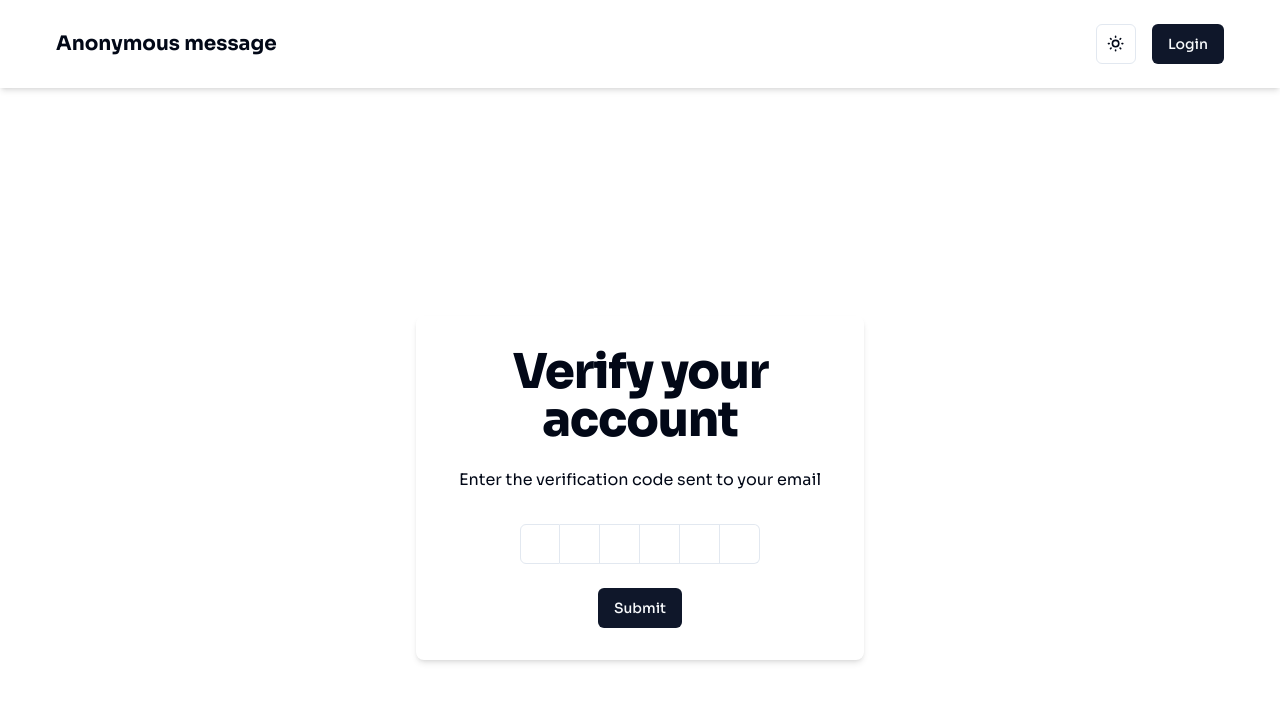
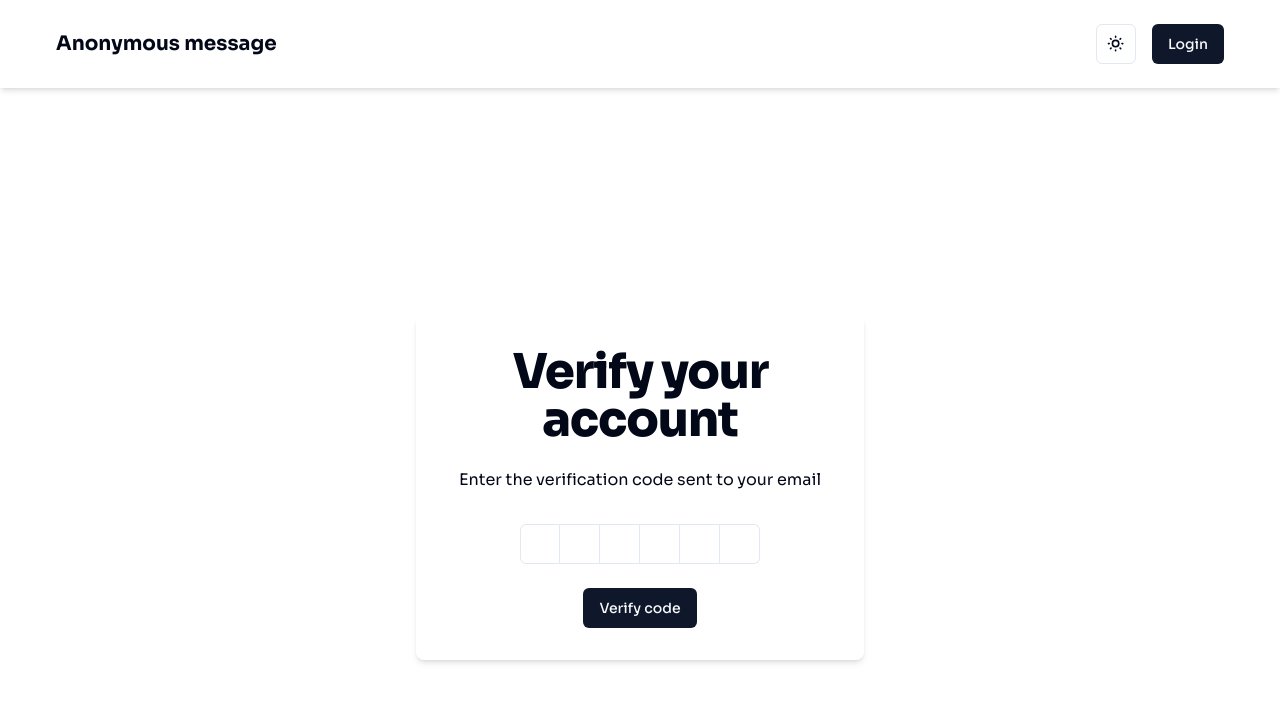
Before and after one commit to rsinghcodes/anonymous-message, a Next.js app: page /verify/1 in a window 1280 px wide. Shown: the top 702 px of the page. Built offline with nearby package versions, Linux system fonts and the light colour scheme; no server answers.

Commit message:
Added button loading state in verify page

```diff
--- a/src/app/(auth)/sign-up/page.tsx
+++ b/src/app/(auth)/sign-up/page.tsx
@@ -68,8 +68,16 @@ export default function Page() {
     setIsSubmitting(true);
     try {
       const response = await axios.post('/api/sign-up', data);
-      toast({ title: 'Success', description: response.data.message });
-      router.replace(`/verify/${username}`);
+      if (response.data.success) {
+        toast({ title: 'Success', description: response.data.message });
+        router.replace(`/verify/${username}`);
+      } else {
+        toast({
+          title: 'Failed',
+          description: response.data.message,
+          variant: 'destructive',
+        });
+      }
     } catch (error) {
       const axiosError = error as AxiosError<ApiResponse>;
       toast({
--- a/src/app/(auth)/verify/[username]/page.tsx
+++ b/src/app/(auth)/verify/[username]/page.tsx
@@ -17,19 +17,23 @@ import { verifySchema } from '@/schemas/verifySchema';
 import { ApiResponse } from '@/types/ApiResponse';
 import { zodResolver } from '@hookform/resolvers/zod';
 import axios, { AxiosError } from 'axios';
+import { Loader2 } from 'lucide-react';
 import { useParams, useRouter } from 'next/navigation';
+import { useState } from 'react';
 import { useForm } from 'react-hook-form';
 import * as z from 'zod';
 
 export default function Page() {
   const { toast } = useToast();
   const params = useParams<{ username: string }>();
+  const [isSubmitting, setIsSubmitting] = useState<boolean>();
   const form = useForm<z.infer<typeof verifySchema>>({
     resolver: zodResolver(verifySchema),
   });
   const router = useRouter();
 
   const onSubmit = async (data: z.infer<typeof verifySchema>) => {
+    setIsSubmitting(true);
     try {
       const response = await axios.post(`/api/verify-code`, {
         username: params.username,
@@ -53,6 +57,8 @@ export default function Page() {
         description: axiosError.response?.data.message,
         variant: 'destructive',
       });
+    } finally {
+      setIsSubmitting(false);
     }
   };
   return (
@@ -94,7 +100,16 @@ export default function Page() {
                 </FormItem>
               )}
             />
-            <Button type="submit">Submit</Button>
+            <Button type="submit" disabled={isSubmitting}>
+              {isSubmitting ? (
+                <>
+                  <Loader2 className="mr-2 h-4 w-4 animate-spin" />
+                  Verifying code
+                </>
+              ) : (
+                'Verify code'
+              )}
+            </Button>
           </form>
         </Form>
       </div>
```
